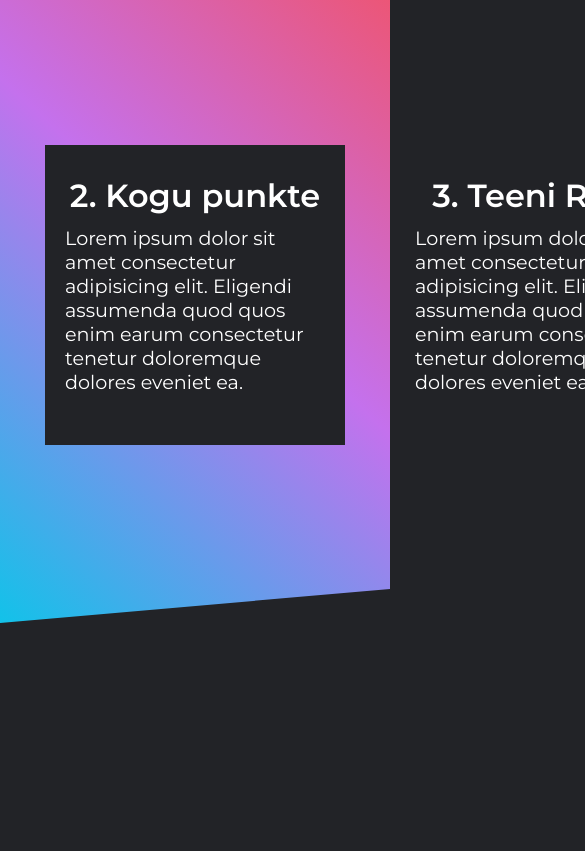
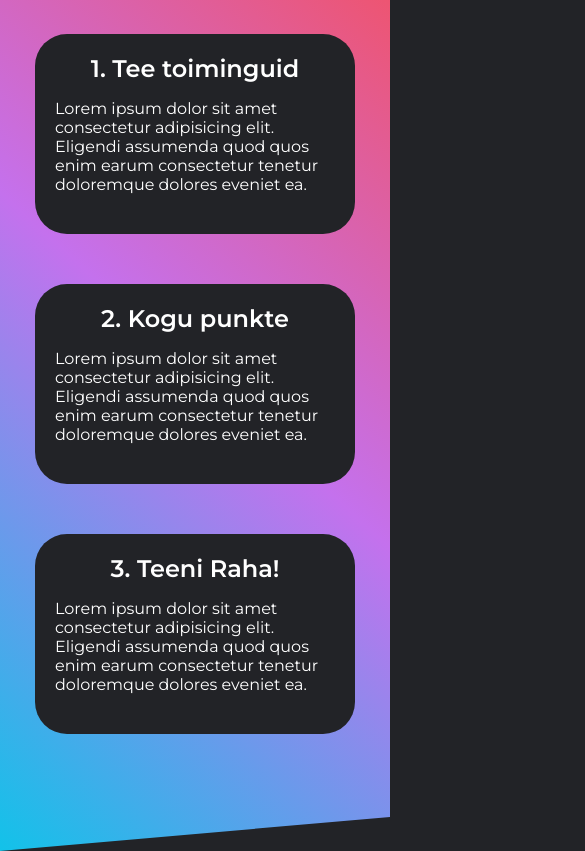
Before and after one commit to NerfedJabolo/MoneyCome, a website: page index.html in a window 390 px wide. Shown: the part 670-1521 px from the top of the page, 585 px wide, since content can reach past the window. Before the commit the page ends 1293 px from the top, so only its background shows below. Drawn offline with nearby package versions, Linux system fonts and the light colour scheme.

Commit message:
make changes to cards

```diff
--- a/style.css
+++ b/style.css
@@ -22,6 +22,7 @@ body {
   min-height: 100vh;
   background-color: var(--bg-color);
   color: var(--text-color);
+  font-size: 62.5%;
 }
 
 header {
@@ -107,7 +108,8 @@ header {
 }
 
 .cards-container {
-  height: 700px;
+  height: min-content;
+  padding-bottom: 100px;
   position: relative;
   display: flex;
   justify-content: center;
@@ -136,9 +138,12 @@ header {
 }
 
 .cards {
+  margin-top: 50px;
   column-gap: 50px;
+  row-gap: 50px;
   display: flex;
-  justify-content: space-between;
+  flex-wrap: wrap;
+  justify-content: space-evenly;
   align-items: center;
   min-width: 100%;
   height: 100%;
@@ -151,19 +156,20 @@ header {
   flex-direction: column;
   align-items: center;
   justify-content: space-evenly;
-  height: 300px;
-  width: 300px;
+  max-width: 20rem;
+  border-radius: 2rem;
   background-color: var(--bg-color);
 }
 
 .card h1 {
-  font-size: 2rem;
+  margin-bottom: 1rem;
+  font-size: 1.5rem;
   font-weight: 600;
   color: var(--text-color);
 }
 
 .card p {
-  font-size: 1.2rem;
+  font-size: 1rem;
   font-weight: 400;
   color: var(--text-color);
   margin-bottom: 20px;
@@ -175,4 +181,33 @@ header {
     padding: 14px 2%;
     transition: 0.2s;
   }
+  body {
+    font-size: 50%;
+  }
+  .card {
+    min-width: 20rem;
+  }
 }
+
+@media (max-width: 1024px) {
+  .head-container > * {
+    margin: 0 15%;
+  }
+  .cards {
+    padding: 0 10%;
+    flex-direction: column;
+  }
+  .card {
+    width: 40%;
+  }
+}
+
+@media (max-width: 768px) {
+  .head-container > * {
+    margin: 0 10%;
+  }
+  .cards {
+    padding: 0 5%;
+    width: 50%;
+  }
+}
```
